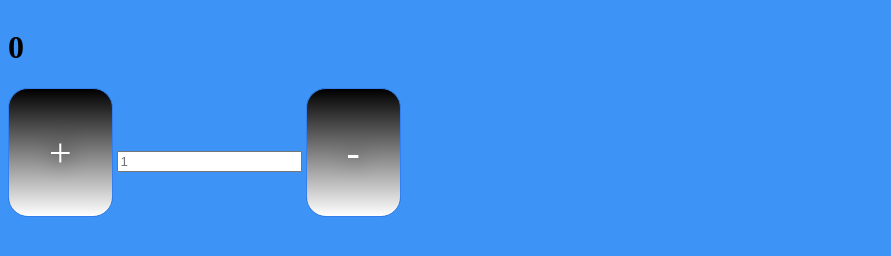
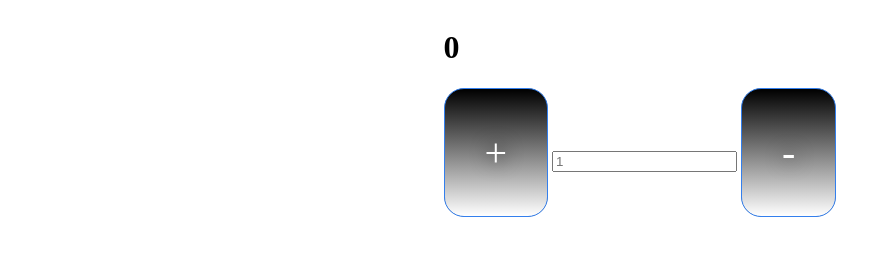
Before and after one commit to JeremiahDaviddev/UnitOneAssessment, a plain HTML site: page index.html in a window 1280 px wide. Shown: the whole page, without its empty margins (0-891 px from the left). Drawn offline with Linux system fonts and the light colour scheme.

Commit message:
css is off because of hurry. Had problems with javascript trying to add strings instead of numbers for awhile.

```diff
--- a/css/main.css
+++ b/css/main.css
@@ -1,13 +1,30 @@
-body {
-    background: #3D94F6;
-    align-content: center;
-    justify-content: center;
+body {    display: grid;
+
+    grid-template-rows: 200px, 200px, 25%;
+    /* grid-template-columns: 40% 20px 40%; */
+    grid-template-areas:
+    "top    top      top"
+    "center centercenter"
+    "bottom bottom bottom";
+
+
 }
+
+.container {
+    grid-area: center;
+}
+
+.top {
+    grid-area: top;
+}
+.bottom {
+    grid-area: bottom;
+}
+
 
 .mathFunction {
         background: #000000;
         background-image: -webkit-linear-gradient(top, #000000, #FFFFFF);
- */
         -webkit-border-radius: 20px;
         -moz-border-radius: 20px;
         border-radius: 20px;
@@ -25,6 +42,7 @@ body {
         display: inline-block;
         cursor: pointer;
         text-align: center;
+        margin: auto;
 
 
 }
@@ -37,6 +55,7 @@ body {
         -moz-border-radius: 20px;
         border-radius: 20px;
         text-decoration: none;
+        margin: auto;
      }
 
 #minus:hover {
@@ -47,5 +66,9 @@ body {
     -moz-border-radius: 20px;
     border-radius: 20px;
     text-decoration: none;
+    margin: auto;
  }
+
+ h1 {
+     margin: 0, auto;
  }
--- a/index.html
+++ b/index.html
@@ -7,11 +7,14 @@
     <title>Unit One Ass Ment</title>
 </head>
 <body>
+    <div class ="top"></div>
+    <div class ="bottom"></div>
+    <div class ="container">
     <h1 class="total">0</h1>
     <button class="mathFunction" id="plus">+</button>
     <input type='number' placeholder = "1" class="input"/>
     <button class="mathFunction" id="minus">-</button>
-
+</div>
 </body>
 <script src="javascript/main.js"></script>
 </html>
```
